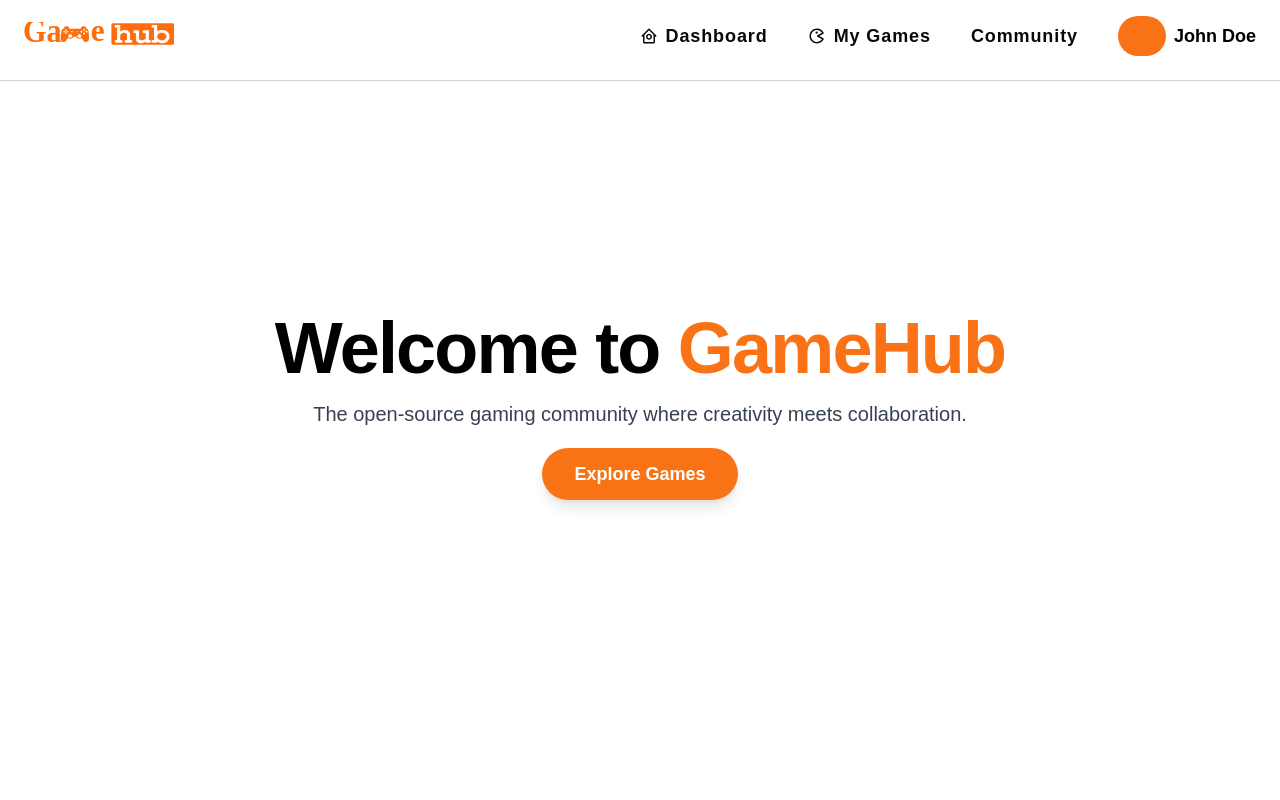
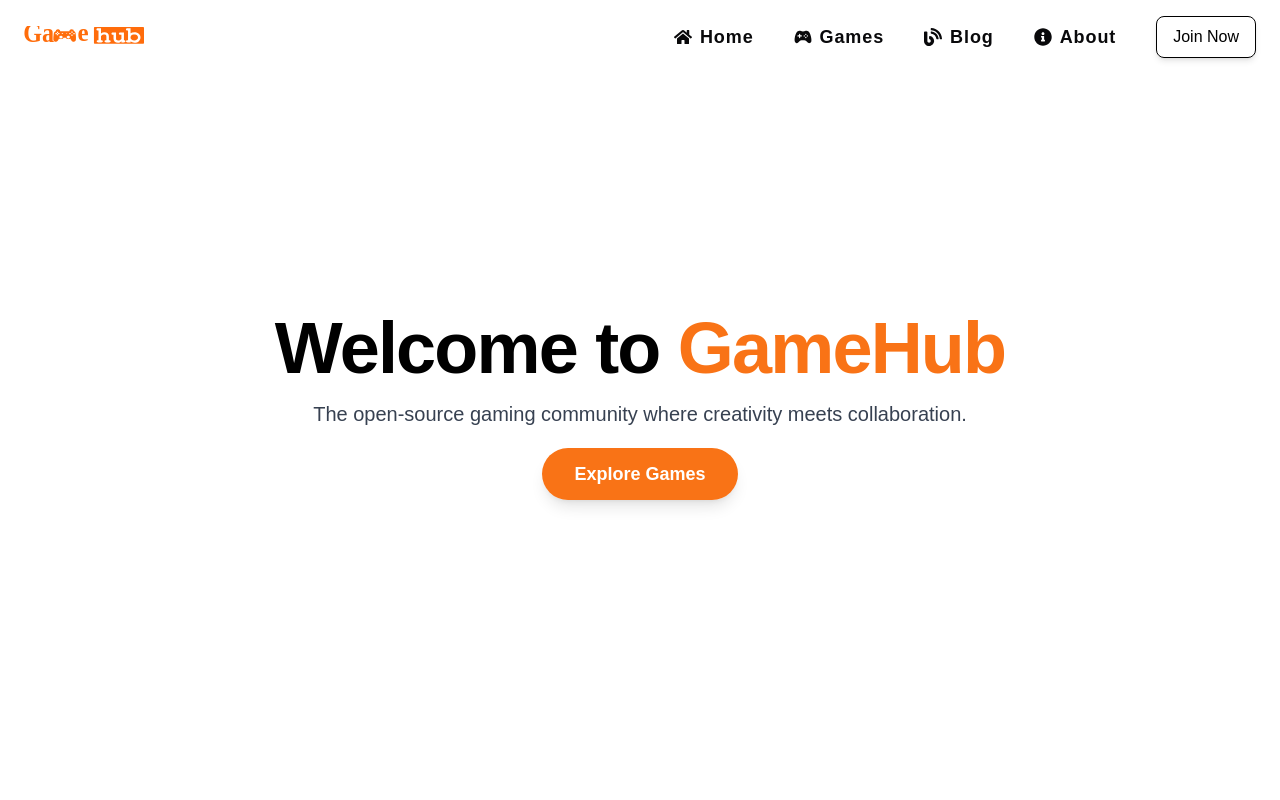
Before and after one commit to brandoniscoding-dev/GameHub, a Next.js app: page / in a window 1280 px wide. Shown: the top 800 px of the page. Built offline with nearby package versions, Linux system fonts and the light colour scheme; grey boxes are pictures that could not be loaded.

Commit message:
refactor : update color and theme in components (#1)

```diff
--- a/src/app/layout.tsx
+++ b/src/app/layout.tsx
@@ -25,7 +25,7 @@ const mockUser = {
   avatarUrl: "path-to-avatar.jpg",
 };
 
-const statut = true;
+const statut = false;
 
 export default function RootLayout({
   children,
--- a/src/components/Header.tsx
+++ b/src/components/Header.tsx
@@ -1,15 +1,19 @@
-'use client'; // Ligne ajoutée pour le rendu côté client
+'use client';
 
-import { useEffect, useState } from "react";
+import { useEffect, useState, memo } from "react";
 import { motion } from "framer-motion";
-import { HiMenu } from "react-icons/hi"; // Importation des icônes
-import { BiGame, BiUser, BiHomeCircle } from "react-icons/bi";
+import Image from "next/image";
+import { FaHome, FaBlog, FaInfoCircle } from "react-icons/fa";
+import { IoGameController } from "react-icons/io5";
+import { HiMenu } from 'react-icons/hi';
+import { BiUser } from 'react-icons/bi';
+
 import { Sheet, SheetContent, SheetHeader, SheetTitle, SheetTrigger } from "@/components/ui/sheet";
-import { Button } from "@/components/ui/button";
-import src from '../../src/public/img/gamehub.svg';
-import Image from "next/image";
-import UserAvatar from "./UserAvatar";
-import JoinNowButton from "./JoinButton";
+import dynamic from 'next/dynamic';
+import logo from '../../src/public/img/gamehub.svg';
+
+const UserAvatar = dynamic(() => import('./UserAvatar'), { ssr: false });
+const JoinNowButton = dynamic(() => import('./JoinButton'), { ssr: false });
 
 interface NavLinkProps {
   href: string;
@@ -17,8 +21,7 @@ interface NavLinkProps {
   icon?: React.ReactNode;
 }
 
-const NavLink = ({ href, children, icon }: NavLinkProps) => {
-  return (
+const NavLink = memo(({ href, children, icon }: NavLinkProps) => (
   <motion.a
     href={href}
     className="flex items-center gap-2 relative group text-lg font-semibold tracking-wider transition-colors duration-300"
@@ -27,47 +30,25 @@ const NavLink = ({ href, children, icon }: NavLinkProps) => {
     initial={{ opacity: 0, y: 30 }}
     animate={{ opacity: 1, y: 0 }}
     transition={{ duration: 0.4, ease: "easeInOut" }}
-      style={{ color: "inherit" }} // Permet de prendre la couleur héritée du parent
+    style={{ color: "inherit" }}
   >
     {icon}
     {children}
     <span className="absolute left-0 -bottom-0.5 w-full h-0.5 bg-orange-500 transition-all duration-300 scale-x-0 group-hover:scale-x-100" />
   </motion.a>
-  );
-}
+));
 
 const Header = ({ isAuthenticated, user }: { isAuthenticated: boolean; user?: { name: string; avatarUrl: string } }) => {
   const [isScrolled, setIsScrolled] = useState(false);
-  const [isDarkMode, setIsDarkMode] = useState<boolean>(false);
 
   useEffect(() => {
-    const handleScroll = () => {
-      setIsScrolled(window.scrollY > 0);
-    };
+    const handleScroll = () => setIsScrolled(window.scrollY > 0);
 
     window.addEventListener("scroll", handleScroll);
-    return () => {
-      window.removeEventListener("scroll", handleScroll);
-    };
+    return () => window.removeEventListener("scroll", handleScroll);
   }, []);
 
-  useEffect(() => {
-    const storedTheme = localStorage.getItem("theme");
-    if (storedTheme) {
-      setIsDarkMode(storedTheme === "dark");
-      document.documentElement.classList.toggle("dark", storedTheme === "dark");
-    }
-  }, []);
-
-  const toggleTheme = () => {
-    const newTheme = isDarkMode ? "light" : "dark";
-    setIsDarkMode(!isDarkMode);
-    document.documentElement.classList.toggle("dark");
-    localStorage.setItem("theme", newTheme);
-  };
-
   return (
-    <>
     <motion.nav
       className={`fixed top-0 w-full z-50 bg-transparent backdrop-blur-lg ${isScrolled ? "shadow-lg" : "shadow-none"} transition-shadow duration-500`}
       initial={{ y: -100, opacity: 0 }}
@@ -78,73 +59,69 @@ const Header = ({ isAuthenticated, user }: { isAuthenticated: boolean; user?: {
       <div className="max-w-7xl mx-auto px-6 py-4 flex justify-between items-center">
         <motion.div className="flex items-center">
           <Image
-              src={src}
+            src={logo}
             alt="Game Hub Logo"
-              width={150}
-              height={100}
+            width={120}
+            height={80}
+            priority
           />
         </motion.div>
 
         {/* Menu desktop */}
         <div className="hidden md:flex space-x-10 items-center ml-auto">
-            {!isAuthenticated && (
           <>
-                <NavLink href="/home" icon={<BiHomeCircle />}>Home</NavLink>
-                <NavLink href="/about" icon={<BiUser />}>About</NavLink>
-                <NavLink href="/games" icon={<BiGame />}>Games</NavLink>
-                <NavLink href="/features">Features</NavLink>
-                <JoinNowButton />
+            <NavLink href="/home" icon={<FaHome />}>Home</NavLink>
+            <NavLink href="/games" icon={<IoGameController />}>Games</NavLink>
+            <NavLink href="/blog" icon={<FaBlog />}>Blog</NavLink>
+            <NavLink href="/about" icon={<FaInfoCircle />}>About</NavLink>
+
+            {!isAuthenticated && <JoinNowButton />}
+
+            {isAuthenticated && user && <UserAvatar user={user} />}
           </>
-            )}
-            {isAuthenticated && user && (
-              <>
-                <NavLink href="/dashboard" icon={<BiHomeCircle />}>Dashboard</NavLink>
-                <NavLink href="/mygames" icon={<BiGame />}>My Games</NavLink>
-                <NavLink href="/community">Community</NavLink>
-                <UserAvatar user={user} />
-              </>
-            )}
         </div>
 
         {/* Menu mobile */}
         <div className="md:hidden">
           <Sheet>
             <SheetTrigger asChild>
-                <Button variant="ghost">
+              <motion.button
+                className="p-2 rounded-lg bg-transparent border border-transparent hover:bg-gray-200 dark:hover:bg-gray-800 transition-colors duration-300 ease-in-out"
+                whileHover={{ scale: 1.1 }}
+                whileTap={{ scale: 0.9 }}
+                aria-label="Open menu"
+              >
                 <HiMenu className="text-black dark:text-white" size={30} />
-                </Button>
+              </motion.button>
             </SheetTrigger>
-              <SheetContent>
+            <SheetContent className="bg-white dark:bg-gray-900 text-black dark:text-white">
               <SheetHeader>
                 <SheetTitle className="text-black dark:text-white text-3xl">Menu</SheetTitle>
               </SheetHeader>
               <div className="flex flex-col p-4 space-y-6">
+                <NavLink href="/home" icon={<FaHome />}>Home</NavLink>
+                <NavLink href="/games" icon={<IoGameController />}>Games</NavLink>
+                <NavLink href="/blog" icon={<FaBlog />}>Blog</NavLink>
+                <NavLink href="/about" icon={<FaInfoCircle />}>About</NavLink>
+
                 {!isAuthenticated && (
-                    <>
-                      <NavLink href="/home" icon={<BiHomeCircle />}>Home</NavLink>
-                      <NavLink href="/about" icon={<BiUser />}>About</NavLink>
-                      <NavLink href="/games" icon={<BiGame />}>Games</NavLink>
-                      <NavLink href="/features">Features</NavLink>
+                  <div className="flex justify-center w-full">
                     <JoinNowButton />
-                    </>
+                  </div>
                 )}
-                  {isAuthenticated && (
-                    <>
-                      <NavLink href="/dashboard" icon={<BiHomeCircle />}>Dashboard</NavLink>
-                      <NavLink href="/mygames" icon={<BiGame />}>My Games</NavLink>
-                      <NavLink href="/community">Community</NavLink>
+
+                {isAuthenticated && user && (
+                  <div className="flex justify-center w-full">
                     <NavLink href="/profile" icon={<BiUser />}>Profile</NavLink>
-                    </>
+                  </div>
                 )}
               </div>
             </SheetContent>
           </Sheet>
         </div>
       </div>
-        <hr className="border-t border-gray-300 dark:border-gray-700 mt-2" /> {/* Ligne de division sous le header */}
     </motion.nav>
-    </>
   );
 };
 
-export default Header;
+export default memo(Header);
--- a/src/components/JoinButton.tsx
+++ b/src/components/JoinButton.tsx
@@ -4,7 +4,7 @@ const JoinNowButton = () => {
   return (
     <motion.a
       href="/join"
-        className="relative px-6 py-6  rounded-lg text-white bg-black dark:bg-gray-800 transition-all duration-300 ease-in-out transform hover:bg-orange-500 shadow-md hover:shadow-xl"
+      className="relative flex justify-center items-center px-4 py-2 rounded-lg text-black dark:text-white border border-black dark:border-white hover:bg-orange-500 hover:text-white transition-all duration-300 ease-in-out shadow-md hover:shadow-lg w-full md:w-auto text-center text-sm md:text-base"
       whileHover={{ scale: 1.05 }}
       whileTap={{ scale: 0.95 }}
       transition={{ type: "spring", stiffness: 200 }}
--- /dev/null
+++ b/src/components/MobileMenuButton.tsx
@@ -0,0 +1,20 @@
+import { HiMenu } from 'react-icons/hi';
+import { motion } from 'framer-motion';
+
+const MobileMenuButton = () => {
+  return (
+    <motion.button
+      className="p-2 rounded-lg bg-transparent border border-transparent hover:bg-gray-200 dark:hover:bg-gray-800 transition-colors duration-300 ease-in-out"
+      whileHover={{ scale: 1.1 }}
+      whileTap={{ scale: 0.9 }}
+      aria-label="Open menu"
+    >
+      <HiMenu
+        className="text-black dark:text-white transition-colors duration-300 ease-in-out"
+        size={30}
+      />
+    </motion.button>
+  );
+};
+
+export default MobileMenuButton;
--- /dev/null
+++ b/src/components/NanLink.tsx
@@ -0,0 +1,28 @@
+import { motion } from "framer-motion";
+
+interface NavLinkProps {
+    href: string;
+    children: React.ReactNode;
+    icon?: React.ReactNode;
+  }
+
+const NavLink = ({ href, children, icon }: NavLinkProps) => {
+    return (
+      <motion.a
+        href={href}
+        className="flex items-center gap-2 relative group text-lg font-semibold tracking-wider transition-colors duration-300"
+        whileHover={{ scale: 1.1, color: "#FFA500" }}
+        whileTap={{ scale: 0.95 }}
+        initial={{ opacity: 0, y: 30 }}
+        animate={{ opacity: 1, y: 0 }}
+        transition={{ duration: 0.4, ease: "easeInOut" }}
+        style={{ color: "inherit" }}
+      >
+        {icon}
+        {children}
+        <span className="absolute left-0 -bottom-0.5 w-full h-0.5 bg-orange-500 transition-all duration-300 scale-x-0 group-hover:scale-x-100" />
+      </motion.a>
+    );
+  }
+
+export default NavLink;
--- a/src/components/ThemeToggle.tsx
+++ b/src/components/ThemeToggle.tsx
@@ -8,7 +8,6 @@ const ThemeToggle: React.FC = () => {
   const [theme, setTheme] = useState<Theme>('system'); // Typage du state "theme"
   const [mounted, setMounted] = useState<boolean>(false); // Typage du state "mounted"
 
-  // Gérer le montage du composant pour éviter les problèmes SSR
   useEffect(() => {
     setMounted(true);
     const savedTheme = localStorage.getItem('theme') as Theme;
@@ -22,14 +21,13 @@ const ThemeToggle: React.FC = () => {
     setTheme(newTheme);
     localStorage.setItem('theme', newTheme);
 
-    // Mettre à jour la classe HTML pour refléter le nouveau thème
     document.documentElement.classList.remove('light', 'dark');
     if (newTheme !== 'system') {
       document.documentElement.classList.add(newTheme);
     }
   };
 
-  if (!mounted) return null; // Attendre que le composant soit monté
+  if (!mounted) return null;
 
   return (
     <div className="flex items-center justify-between p-2 bg-gray-100 dark:bg-gray-800 rounded-full w-36 shadow-md">
--- a/src/components/landing-page/Main.tsx
+++ b/src/components/landing-page/Main.tsx
@@ -1,4 +1,3 @@
-// components/Main.tsx
 
 'use client';
 
@@ -8,7 +7,7 @@ import { useState, useEffect } from "react";
 import { Separator } from "@/components/ui/separator";
 import FeatureCard from "./FeatureCard";
 import GameCard from "./GameCard";
-import FAQAccordion from "./FAQAccordion"; // Importer le composant FAQAccordion
+import FAQAccordion from "./FAQAccordion";
 
 const Main: React.FC = () => {
   const [scrollY, setScrollY] = useState<number>(0);
```
Lines whose indentation alone changed are shown as unchanged.
